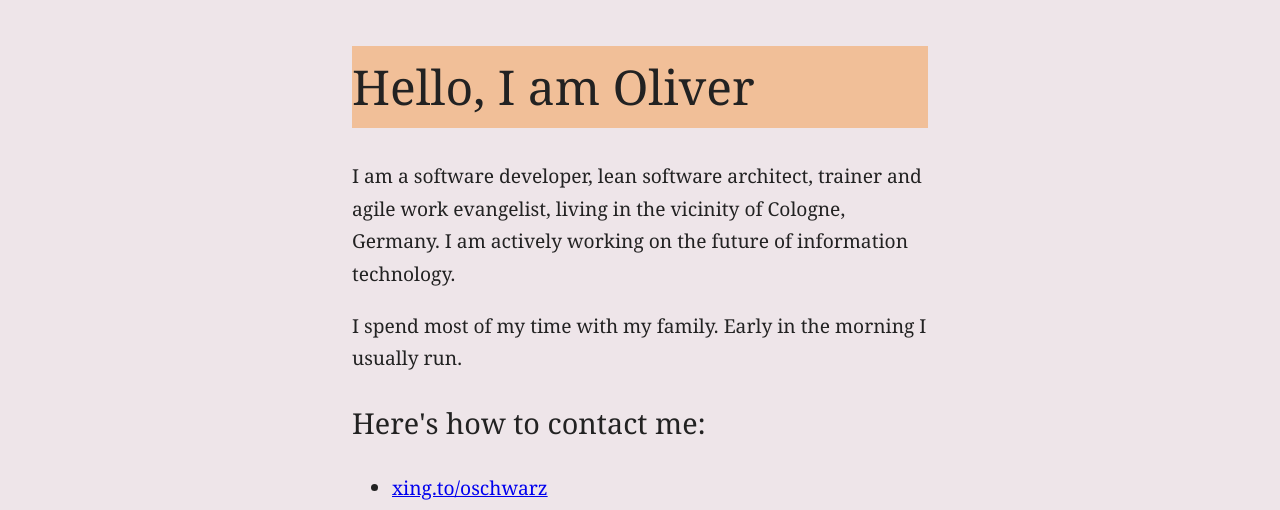
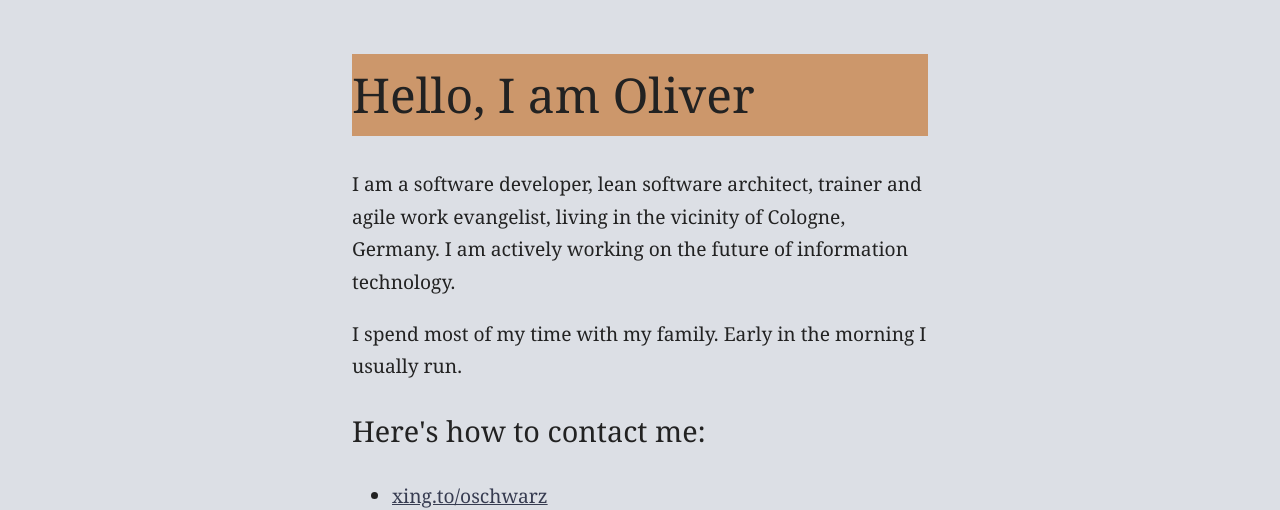
Before and after one commit to oliverschwarz/vc, a website: page src/index.html in a window 1280 px wide. Shown: the part 288-798 px from the top of the page. Drawn offline with nearby package versions, Linux system fonts and the light colour scheme; files that its build step writes are made by us from their sources.

Commit message:
Adding the new colour scheme

```diff
--- a/src/scss/style.scss
+++ b/src/scss/style.scss
@@ -1,9 +1,13 @@
 @import 'normalize.scss';
 
 // defaults
-$global_bgcolor: #EEE5E9;
+$global_bgcolor: #DCDFE5;
 $global_fgcolor: #222;
+$header_background: #CC976B;
+$global_bordercolor: #694535;
 $global_width: 48em;
+$link_main: #373C51;
+$link_visited: #666F96;
 
 body, html {
   background-color: $global_bgcolor;
@@ -20,7 +24,12 @@ header, main, footer {
   padding: 0 1em;
 }
 
-header {
+a:link {
+  color: $link_main;
+}
+
+a:visited {
+  color: $link_visited;
 }
 
 header figure {
@@ -33,7 +42,7 @@ header img {
 }
 
 header h1 {
-  background: #F1BF98;
+  background: $header_background;
   font-size: 2.5em;
 }
 
@@ -73,9 +82,9 @@ footer nav ul li {
     padding: 0;
   }
   body {
-    border-bottom: 2em solid #EB4511;
+    border-bottom: 2.5em solid $global_bordercolor;
     padding: 3em 0;
-    border-top: 2em solid #EB4511;
+    border-top: 2.5em solid $global_bordercolor;
   }
   header, main, footer {
     width: 36em;
```
